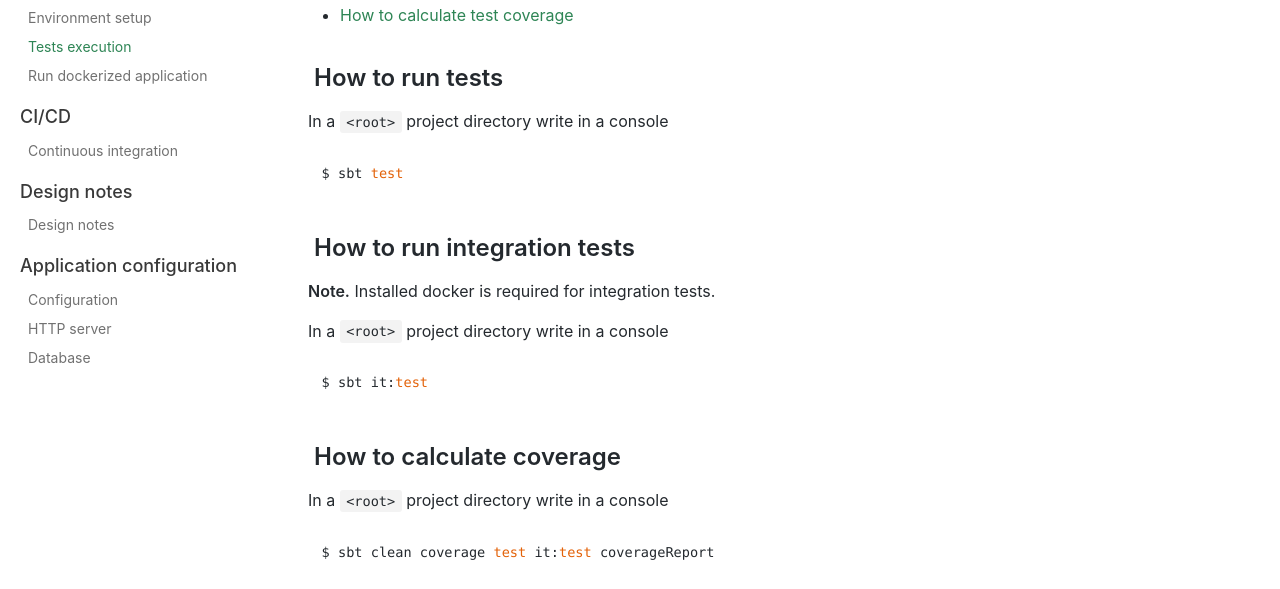
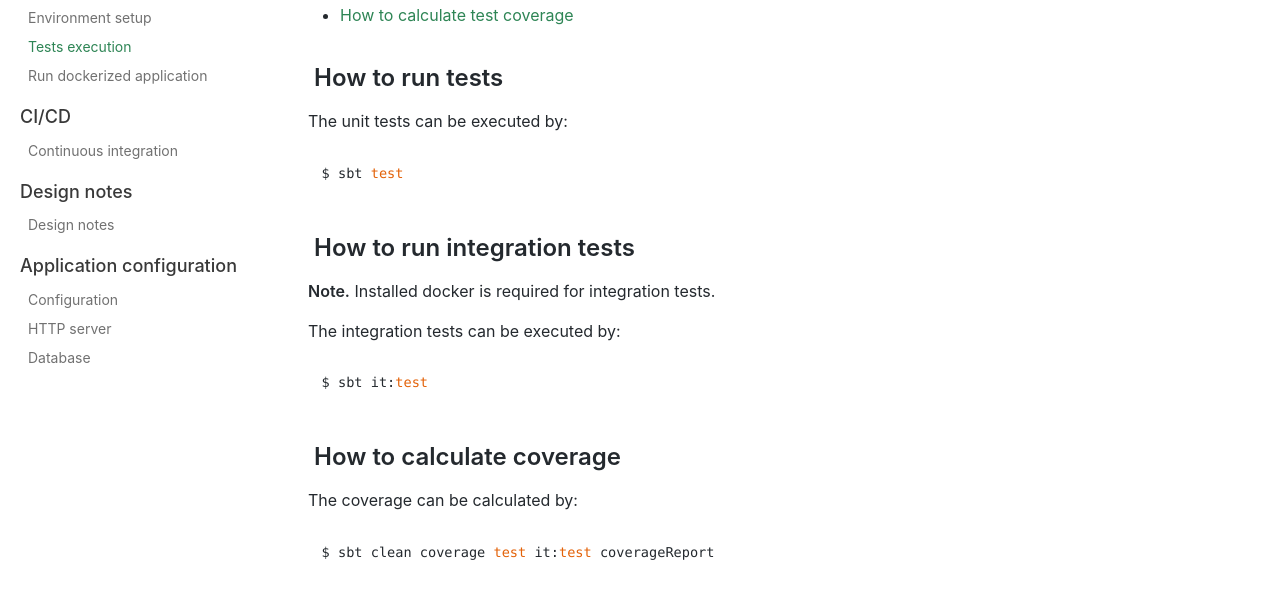
Before and after one commit to iRevive/http4s-tagless-example, a plain HTML site: page docs/how-to/tests-execution.html in a window 1280 px wide. Shown: the part 199-788 px from the top of the page. Drawn offline with nearby package versions, Linux system fonts and the light colour scheme.

Commit message:
Deploy website
Deploy website version based on 47a978d960f23edc18769b325e1e6055b0d4dee4

```diff
--- a/docs/how-to/tests-execution.html
+++ b/docs/how-to/tests-execution.html
@@ -60,16 +60,16 @@
 <li><a href="#how-to-calculate-test-coverage">How to calculate test coverage</a></li>
 </ul>
 <h2><a class="anchor" aria-hidden="true" id="a-namehow-to-run-testsa-how-to-run-tests"></a><a href="#a-namehow-to-run-testsa-how-to-run-tests" aria-hidden="true" class="hash-link"><svg class="hash-link-icon" aria-hidden="true" height="16" version="1.1" viewBox="0 0 16 16" width="16"><path fill-rule="evenodd" d="M4 9h1v1H4c-1.5 0-3-1.69-3-3.5S2.55 3 4 3h4c1.45 0 3 1.69 3 3.5 0 1.41-.91 2.72-2 3.25V8.59c.58-.45 1-1.27 1-2.09C10 5.22 8.98 4 8 4H4c-.98 0-2 1.22-2 2.5S3 9 4 9zm9-3h-1v1h1c1 0 2 1.22 2 2.5S13.98 12 13 12H9c-.98 0-2-1.22-2-2.5 0-.83.42-1.64 1-2.09V6.25c-1.09.53-2 1.84-2 3.25C6 11.31 7.55 13 9 13h4c1.45 0 3-1.69 3-3.5S14.5 6 13 6z"></path></svg></a><a name="how-to-run-tests"></a> How to run tests</h2>
-<p>In a <code>&lt;root&gt;</code> project directory write in a console</p>
+<p>The unit tests can be executed by:</p>
 <pre><code class="hljs css language-sh">$ sbt <span class="hljs-built_in">test</span>
 </code></pre>
 <h2><a class="anchor" aria-hidden="true" id="a-namehow-to-run-integration-testsa-how-to-run-integration-tests"></a><a href="#a-namehow-to-run-integration-testsa-how-to-run-integration-tests" aria-hidden="true" class="hash-link"><svg class="hash-link-icon" aria-hidden="true" height="16" version="1.1" viewBox="0 0 16 16" width="16"><path fill-rule="evenodd" d="M4 9h1v1H4c-1.5 0-3-1.69-3-3.5S2.55 3 4 3h4c1.45 0 3 1.69 3 3.5 0 1.41-.91 2.72-2 3.25V8.59c.58-.45 1-1.27 1-2.09C10 5.22 8.98 4 8 4H4c-.98 0-2 1.22-2 2.5S3 9 4 9zm9-3h-1v1h1c1 0 2 1.22 2 2.5S13.98 12 13 12H9c-.98 0-2-1.22-2-2.5 0-.83.42-1.64 1-2.09V6.25c-1.09.53-2 1.84-2 3.25C6 11.31 7.55 13 9 13h4c1.45 0 3-1.69 3-3.5S14.5 6 13 6z"></path></svg></a><a name="how-to-run-integration-tests"></a> How to run integration tests</h2>
 <p><strong>Note.</strong> Installed docker is required for integration tests.</p>
-<p>In a <code>&lt;root&gt;</code> project directory write in a console</p>
+<p>The integration tests can be executed by:</p>
 <pre><code class="hljs css language-sh">$ sbt it:<span class="hljs-built_in">test</span>
 </code></pre>
 <h2><a class="anchor" aria-hidden="true" id="a-namehow-to-calculate-test-coveragea-how-to-calculate-coverage"></a><a href="#a-namehow-to-calculate-test-coveragea-how-to-calculate-coverage" aria-hidden="true" class="hash-link"><svg class="hash-link-icon" aria-hidden="true" height="16" version="1.1" viewBox="0 0 16 16" width="16"><path fill-rule="evenodd" d="M4 9h1v1H4c-1.5 0-3-1.69-3-3.5S2.55 3 4 3h4c1.45 0 3 1.69 3 3.5 0 1.41-.91 2.72-2 3.25V8.59c.58-.45 1-1.27 1-2.09C10 5.22 8.98 4 8 4H4c-.98 0-2 1.22-2 2.5S3 9 4 9zm9-3h-1v1h1c1 0 2 1.22 2 2.5S13.98 12 13 12H9c-.98 0-2-1.22-2-2.5 0-.83.42-1.64 1-2.09V6.25c-1.09.53-2 1.84-2 3.25C6 11.31 7.55 13 9 13h4c1.45 0 3-1.69 3-3.5S14.5 6 13 6z"></path></svg></a><a name="how-to-calculate-test-coverage"></a> How to calculate coverage</h2>
-<p>In a <code>&lt;root&gt;</code> project directory write in a console</p>
+<p>The coverage can be calculated by:</p>
 <pre><code class="hljs css language-sh">$ sbt clean coverage <span class="hljs-built_in">test</span> it:<span class="hljs-built_in">test</span> coverageReport
 </code></pre>
 <p>or</p>
```
